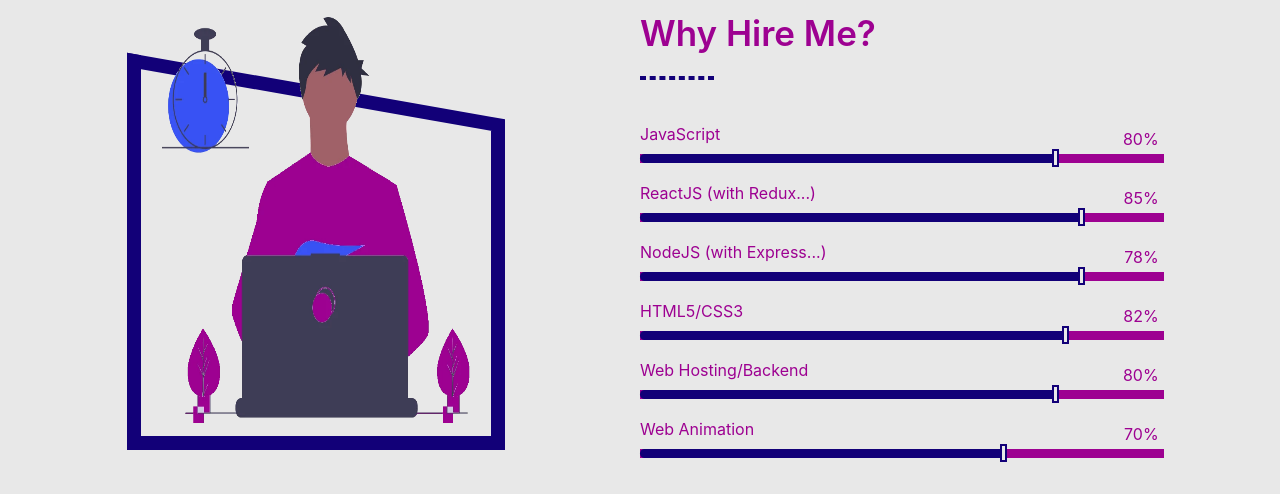
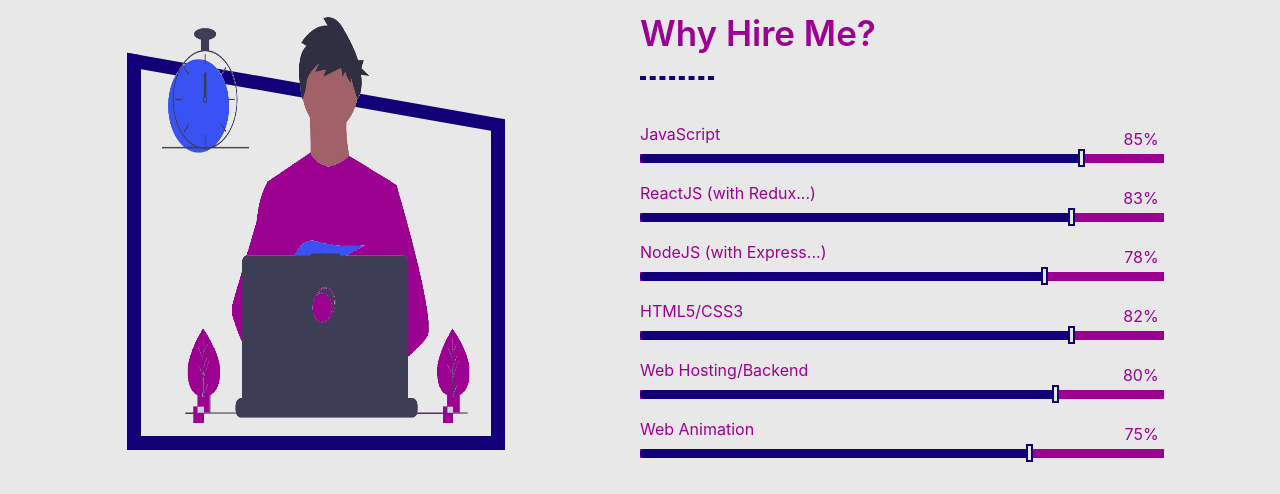
Before and after one commit to Sherlock-HolmesJM/portfolio, a React (Create React App) app: page / in a window 1280 px wide. Shown: the part 900-1394 px from the top of the page. Built offline with nearby package versions, Linux system fonts and the light colour scheme.

Commit message:
finally adjustments

```diff
--- a/src/sections/About.tsx
+++ b/src/sections/About.tsx
@@ -58,12 +58,12 @@ function About(props: Props) {
             <MainDiv2 className="about__maindiv2">
                   <SubHeader name="About" caption="Why Hire Me?"/>
 
-                  <Range skill="JavaScript" value={80} />
-                  <Range skill="ReactJS (with Redux...)" value={85} />
+                  <Range skill="JavaScript" value={85} />
+                  <Range skill="ReactJS (with Redux...)" value={83} />
                   <Range skill="NodeJS (with Express...)" value={78} />
                   <Range skill="HTML5/CSS3" value={82} />
                   <Range skill="Web Hosting/Backend" value={80} />
-                  <Range skill="Web Animation" value={70} />
+                  <Range skill="Web Animation" value={75} />
             </MainDiv2>
          </Main>
 
--- a/src/sections/Experience.tsx
+++ b/src/sections/Experience.tsx
@@ -14,7 +14,7 @@ import Aside from '../components/Aside';
 const texts = [
    "I've been working really hard to be amongst the best frontend web developers in the world. I really do love working with and bending my solution mindset around data. I love logic.",
    "I single-handedly engineered the development of the Rest API that powers the Guest page of the Result Management System. Yes, I'm awesome like.",
-   "I enginnered the animation of this portfolio website you are on right now. It's cool, right? Although I couldn't quite get something to work the way I wanted it to. Hmm. What a thing. I've got to find out how. Scroll down."];
+   "I enginnered the animation of this portfolio website you are on right now. It's cool, right?"];
 
 
 
```
